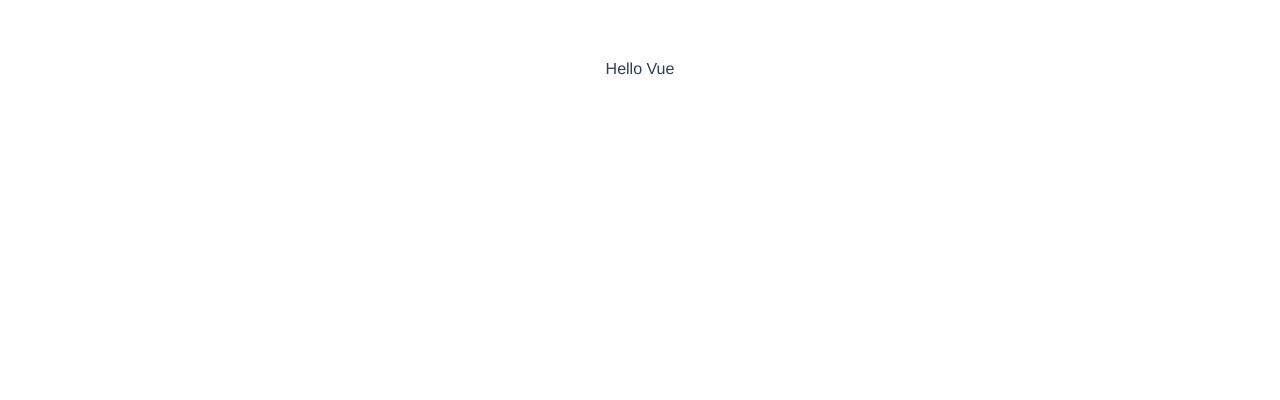
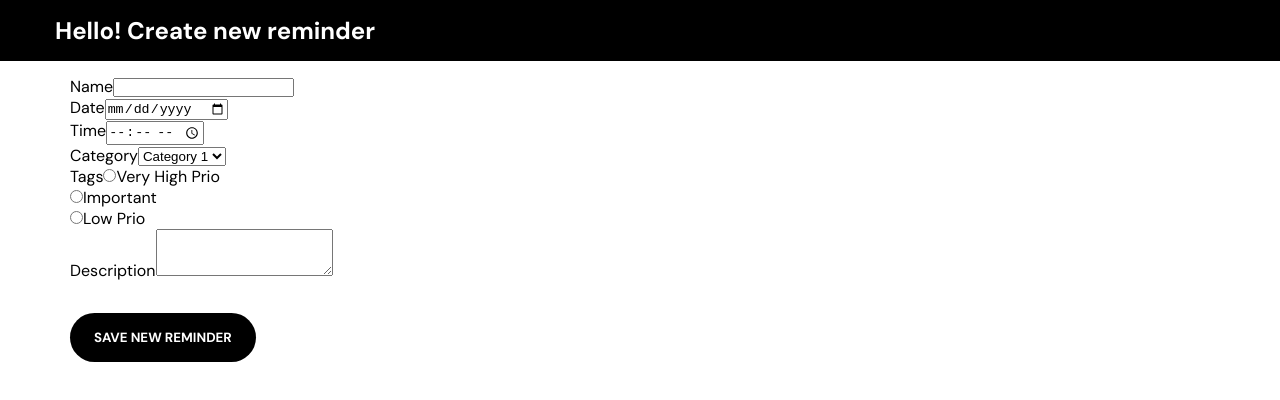
Before and after one commit to frageno/vue-reminder-app, a Vue app: page / in a window 1280 px wide. Shown: the top 400 px of the page. Built offline with nearby package versions, Linux system fonts and the light colour scheme.

Commit message:
added header and addreminder components

```diff
--- a/public/index.html
+++ b/public/index.html
@@ -5,6 +5,7 @@
     <meta http-equiv="X-UA-Compatible" content="IE=edge">
     <meta name="viewport" content="width=device-width,initial-scale=1.0">
     <link rel="icon" href="<%= BASE_URL %>favicon.ico">
+    <link rel="stylesheet" src="../src/assets/css/global.css" type="text/css">
     <title><%= htmlWebpackPlugin.options.title %></title>
   </head>
   <body>
--- a/src/App.vue
+++ b/src/App.vue
@@ -1,25 +1,60 @@
 <template>
-  <div>
-    Hello Vue
-  </div>
+    <TheHeader />
+    <div class="wrapper">
+      <AddReminder />
+    </div>
 </template>
 
 <script>
+// import components
+import TheHeader from './components/Layout/TheHeader.vue'
+import AddReminder from './components/Reminder/AddReminder.vue'
 
 export default {
   name: 'App',
+
+  // components
   components: {
+    TheHeader,
+    AddReminder,
   }
 }
 </script>
 
 <style>
+
+@import url('https://fonts.googleapis.com/css2?family=DM+Sans:wght@400;500;700&display=swap');
+
+* {
+  margin: 0;
+  padding: 0;
+  box-sizing: border-box;
+}
+
+html {
+  font-family: 'DM Sans', sans-serif;
+  font-size:1rem;
+}
+
+body {
+  margin: 0;
+  padding: 0;
+}
+
+h1,h2,h3,h4,h5,h6,a, button, li {
+  font-family: inherit;
+}
+.wrapper{
+  padding: 0 15px;
+}
 #app {
-  font-family: Avenir, Helvetica, Arial, sans-serif;
-  -webkit-font-smoothing: antialiased;
-  -moz-osx-font-smoothing: grayscale;
-  text-align: center;
-  color: #2c3e50;
-  margin-top: 60px;
+  margin:0 auto;
 }
+
+.wrapper {
+  max-width: 1170px;
+  margin: 0 auto;
+  padding: 15px;
+}
+
 </style>
--- /dev/null
+++ b/src/components/Base/BaseButton.vue
@@ -0,0 +1,31 @@
+<template>
+  <button class="btn-primary" :class="cssClass">
+    <slot></slot>
+  </button>
+</template>
+
+<script>
+export default {
+  props: ['cssClass'],
+};
+</script>
+
+<style>
+.btn-primary {
+    outline:none;
+    border:0;
+    border-radius:25px;
+    background:#000;
+    color:#fff;
+    text-transform: uppercase;
+    padding: 1rem 1.5rem;
+    margin: 2rem 0;
+    cursor: pointer;
+    transition: all .4s;
+    font-weight: 700;
+
+    &:hover{
+        background:#0047FF;
+    }
+}
+</style>
--- /dev/null
+++ b/src/components/Layout/TheHeader.vue
@@ -0,0 +1,22 @@
+<template>
+    <div class="header">
+        <div class="header__content">
+            <h2>Hello! Create new reminder</h2>
+        </div>
+    </div>
+</template>
+
+<style scoped>
+.header{
+    background:#000;
+    color:#fff;
+    padding: 15px;
+    margin: 0;
+}
+
+.header__content {
+    max-width: 1170px;
+    margin: 0 auto;
+}
+
+</style>
--- /dev/null
+++ b/src/components/Reminder/AddReminder.vue
@@ -0,0 +1,44 @@
+<template>
+    <form>
+        <div class="form-control">
+            <label for="name">Name</label>
+            <input id="name" name="name" type="text" />
+        </div>
+        <div class="form-control">
+            <label for="date">Date</label>
+            <input id="date" name="date" type="date" />
+        </div>
+        <div class="form-control">
+            <label for="time">Time</label>
+            <input id="time" name="time" type="time" />
+        </div>
+        <div class="form-control">
+            <label for="category">Category</label>
+            <select name="category" id="category">
+                <option value="Category 1">Category 1</option>
+                <option value="Category 2">Category 2</option>
+                <option value="Category 3">Category 3</option>
+            </select>
+        </div>
+        <div class="form-control">
+            <label for="">Tags</label>
+            <input type="radio" id="high-prio" name="tags" value="Very High Prio">
+            <label for="high-prio">Very High Prio</label><br>
+            <input type="radio" id="important" name="tags" value="Important">
+            <label for="important">Important</label><br>
+            <input type="radio" id="low-prio" name="tags" value="Low Prio">
+            <label for="low-prio">Low Prio</label>
+        </div>
+        <div class="form-control">
+            <label for="description">Description</label>
+            <textarea id="description" name="description" type="text" rows="3"/>
+        </div>
+        <BaseButton> Save new reminder </BaseButton>
+    </form>
+</template>
+
+<script>
+    export default {
+
+    }
+</script>
```
Also changed, not shown: src/main.js (+7 -1 lines).
